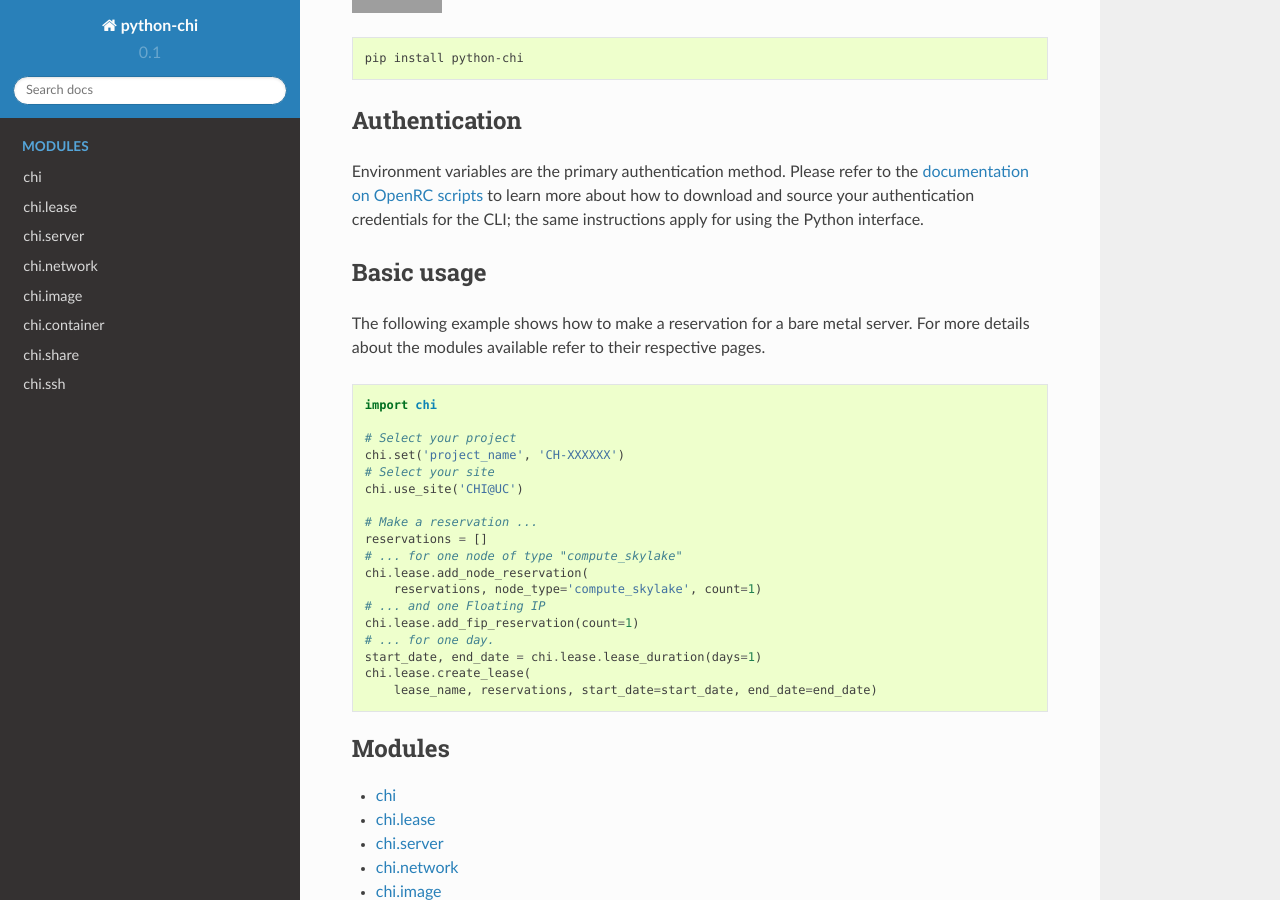
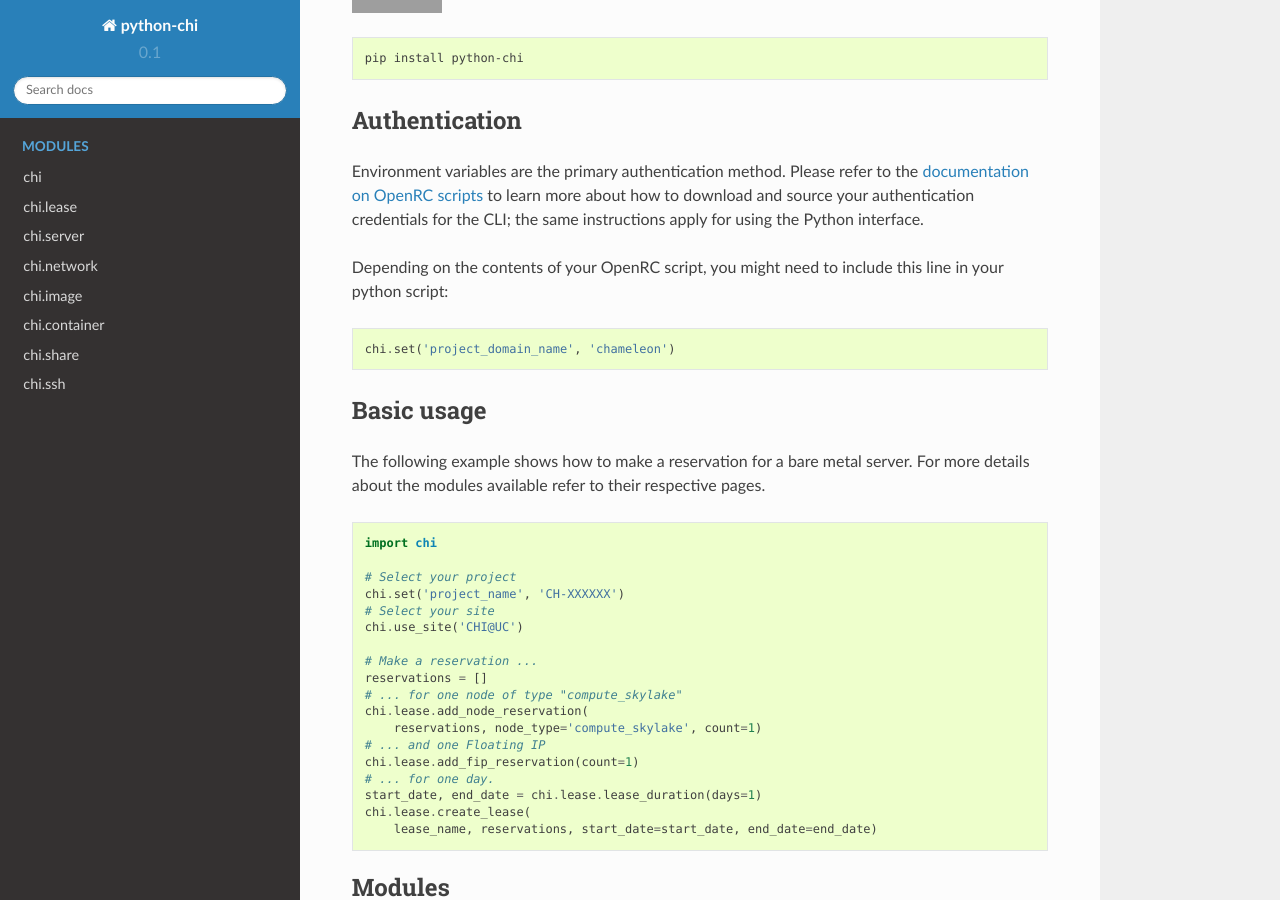
Before and after one commit to ChameleonCloud/python-chi, a Sphinx documentation site: the page built from docs/index.rst, in a window 1280 px wide and 900 px high, scrolled down 320 px. Built offline with Sphinx 7.4.7 and the Read the Docs theme 2.0.0, drawn with Linux system fonts in a browser that asks for light colours; grey boxes are pictures that could not be loaded.

Commit message:
Add note about setting project domain name

```diff
--- a/docs/index.rst
+++ b/docs/index.rst
@@ -25,6 +25,14 @@ the `documentation on OpenRC scripts
 <https://chameleoncloud.readthedocs.io/en/latest/technical/cli.html#the-openstack-rc-script>`_
 to learn more about how to download and source your authentication credentials
 for the CLI; the same instructions apply for using the Python interface.
+
+Depending on the contents of your OpenRC script, you might need to include this
+line in your python script:
+
+.. code-block:: python
+
+    chi.set('project_domain_name', 'chameleon')
+
 
 Basic usage
 ===========
```
